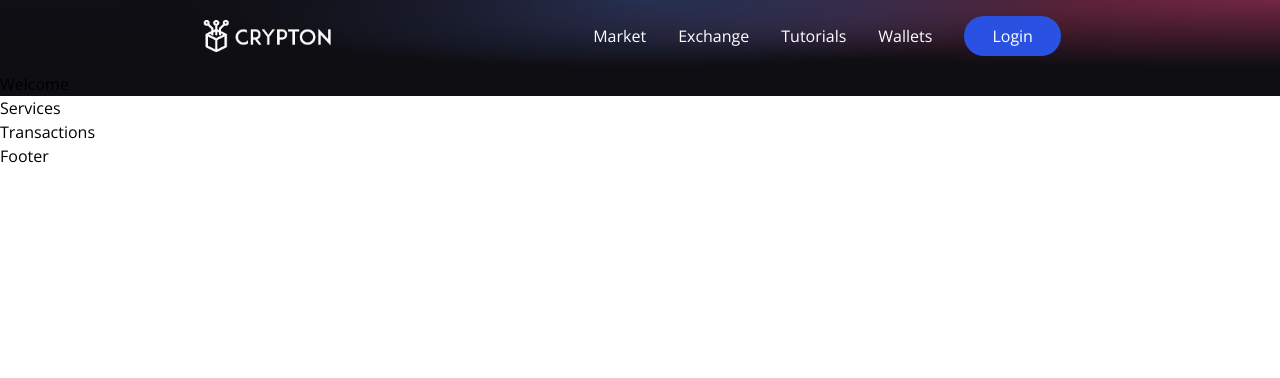
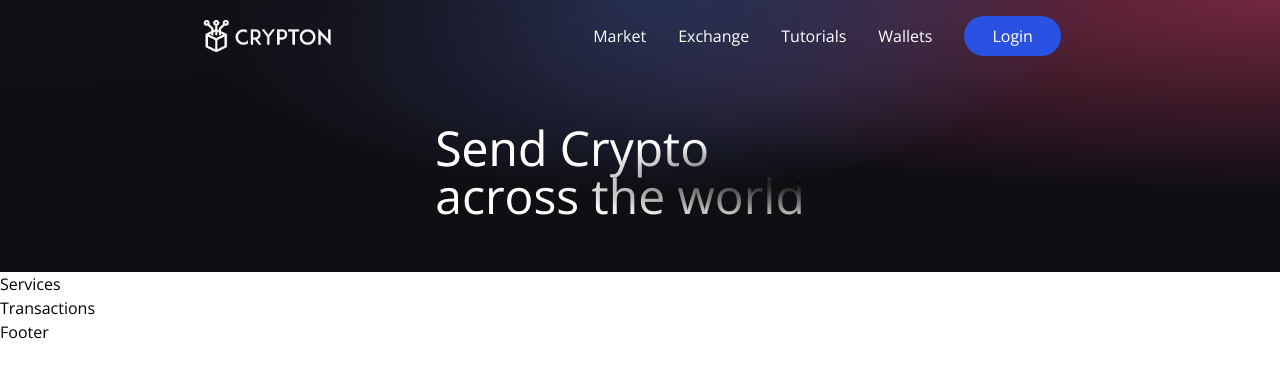
Before and after one commit to tatfranch/web3-app, a React (Vite) app in the folder client/: page / in a window 1280 px wide. Shown: the top 378 px of the page. Built offline with nearby package versions, Linux system fonts and the light colour scheme.

Commit message:
hero image text and some styling

```diff
--- a/client/src/components/Welcome.jsx
+++ b/client/src/components/Welcome.jsx
@@ -5,7 +5,17 @@ import { BsInfoCircle } from 'react-icons/bs';
 import { Loader } from './';
 
 const Welcome = () => {
-  return <h1>Welcome</h1>;
+  return (
+    <div className='flex w-full justify-center items-center'>
+      <div className='flex md:flex-row flex-col items-start justify-between md:pd-20 py-12 px-4'>
+        <div className='flex flex-1 justify-start flex-col md:mr-10'>
+          <h1 className='text-3xl sm:text-5xl text-white text-gradient py-1'>
+            Send Crypto <br /> across the world
+          </h1>
+        </div>
+      </div>
+    </div>
+  );
 };
 
 export default Welcome;
```
